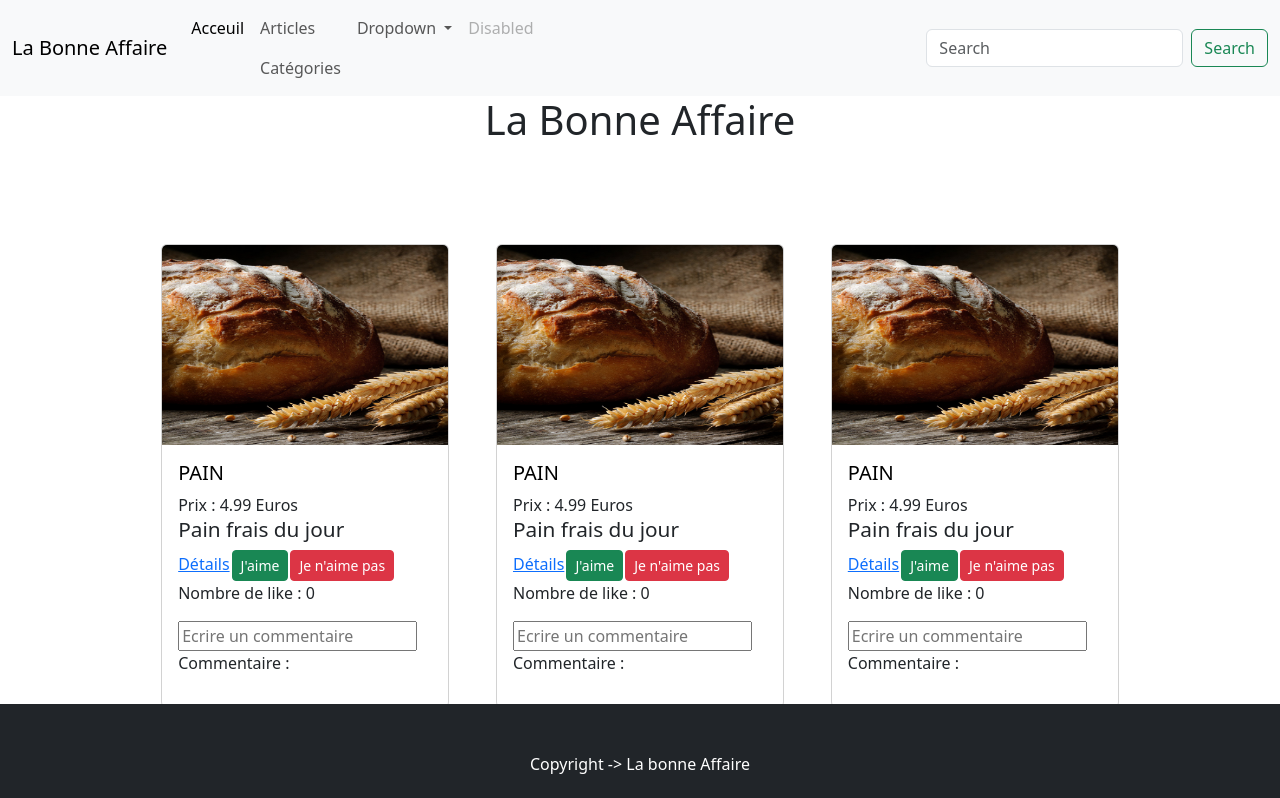
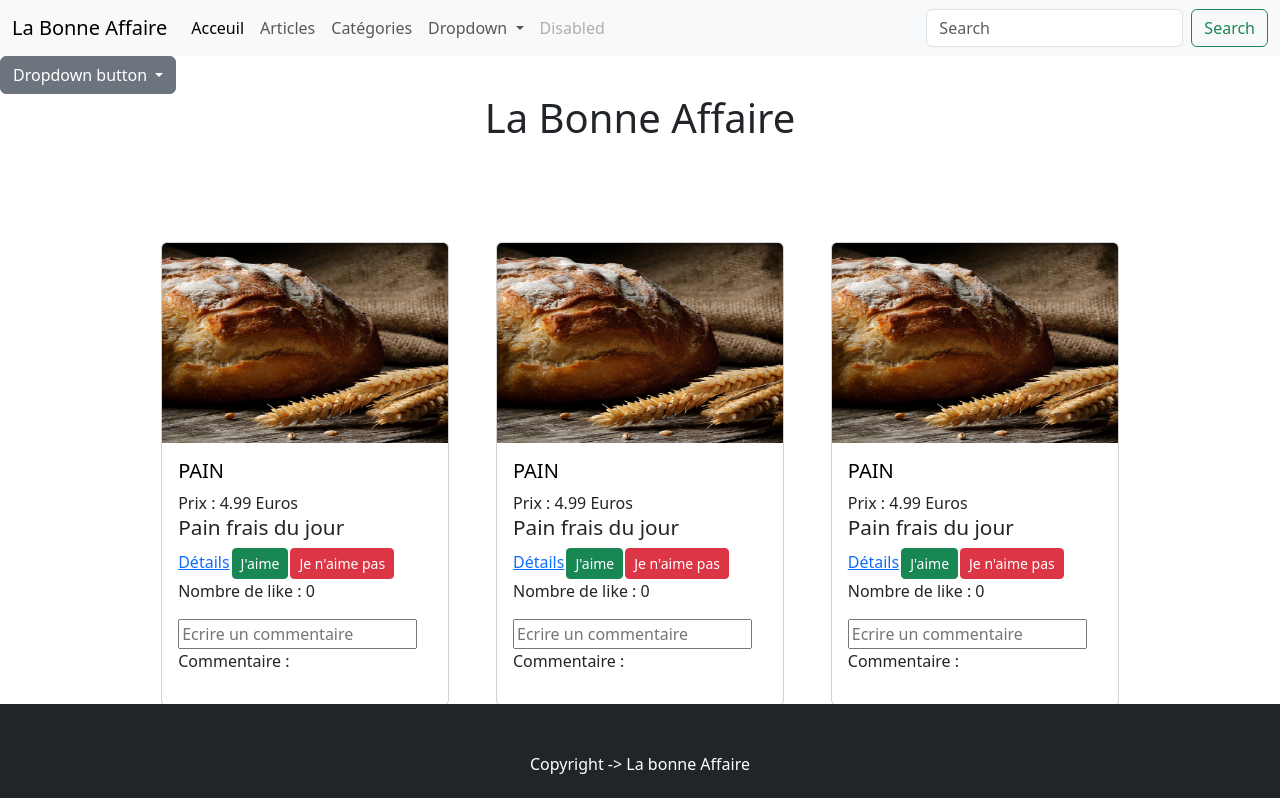
Before and after one commit to Nico7522/training-angular-article, an Angular app: page /article/categories in a window 1280 px wide. Shown: the top 798 px of the page. Built offline with nearby package versions, Linux system fonts and the light colour scheme.

Commit message:
fix dropdown menu

```diff
--- a/angular.json
+++ b/angular.json
@@ -27,13 +27,16 @@
             "styles": [
               "src/styles.css",
               "node_modules/bootstrap/dist/css/bootstrap.css"
+
             ],
-            "scripts": []
+            "scripts": [
+              "node_modules/jquery/dist/jquery.min.js",
+              "node_modules/bootstrap/dist/js/bootstrap.bundle.min.js"
+            ]
           },
           "configurations": {
             "production": {
-              "budgets": [
-                {
+              "budgets": [{
                   "type": "initial",
                   "maximumWarning": "500kb",
                   "maximumError": "1mb"
--- a/package.json
+++ b/package.json
@@ -19,6 +19,8 @@
     "@angular/platform-browser-dynamic": "^15.1.0",
     "@angular/router": "^15.1.0",
     "bootstrap": "^5.3.1",
+    "jquery": "^3.7.0",
+    "popper.js": "^1.16.1",
     "rxjs": "~7.8.0",
     "tslib": "^2.3.0",
     "zone.js": "~0.12.0"
--- a/src/app/app.module.ts
+++ b/src/app/app.module.ts
@@ -1,5 +1,5 @@
 import { NgModule } from '@angular/core';
-import { BrowserModule } from '@angular/platform-browser';
+import { BrowserModule, bootstrapApplication } from '@angular/platform-browser';
 import { DataService } from './shared/services/data.service';
 import { AppRoutingModule } from './app-routing.module';
 import { AppComponent } from './app.component';
--- a/src/app/articles-section/categories/categories.component.html
+++ b/src/app/articles-section/categories/categories.component.html
@@ -4,9 +4,7 @@
   <li><a routerLink="/categories/baguette">Baguette</a></li>
   <li><a routerLink="/categories/vienoisserie">Vienoisserie</a></li>
 </ul>
-<router-outlet>
-      <div class="container">
 
+  <router-outlet>
 
-    </div>
   </router-outlet>
--- a/src/app/shared/navbar/navbar.component.html
+++ b/src/app/shared/navbar/navbar.component.html
@@ -19,6 +19,8 @@
           </li>
           <li class="nav-item">
             <a class="nav-link" routerLink="/article">Articles</a>
+          </li>
+          <li class="nav-item">
             <a class="nav-link" routerLink="/categories">Catégories</a>
           </li>
           <li class="nav-item dropdown">
@@ -54,3 +56,13 @@
       </div>
     </div>
   </nav>
+  <div class="dropdown">
+    <button class="btn btn-secondary dropdown-toggle" type="button" id="dropdownMenuButton" data-bs-toggle="dropdown" aria-haspopup="true" aria-expanded="false">
+      Dropdown button
+    </button>
+    <div class="dropdown-menu" aria-labelledby="dropdownMenuButton">
+      <a class="dropdown-item" href="#">Action</a>
+      <a class="dropdown-item" href="#">Another action</a>
+      <a class="dropdown-item" href="#">Something else here</a>
+    </div>
+  </div>
```
Also changed, not shown: 1 other file (tests, documents, lock files or other folders).
